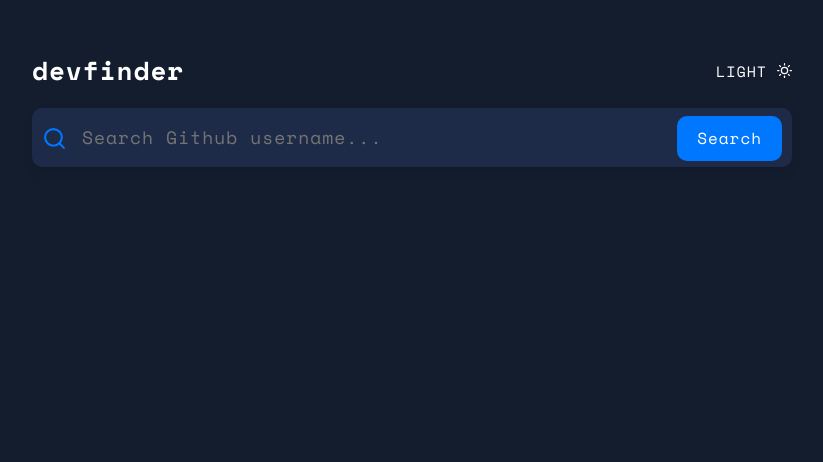
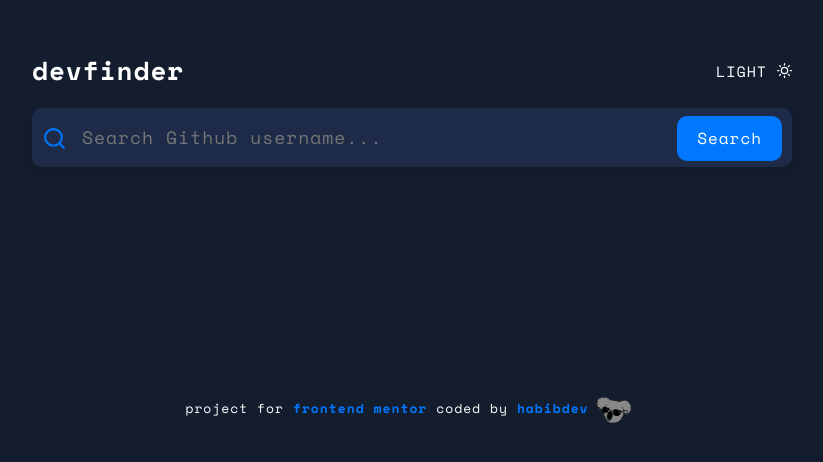
Before and after one commit to habibdev96/FEM-github-user-search-app, a React (Create React App) app: page / in a window 1280 px wide. Shown: the part 146-608 px from the top of the page, without its empty margins (228-1051 px from the left). Built offline with nearby package versions, Linux system fonts and the light colour scheme.

Commit message:
created tag

```diff
--- a/src/App.js
+++ b/src/App.js
@@ -1,16 +1,22 @@
 import React, { useState } from "react";
 import { Globals } from "./abstracts/Globals";
-import { sectionSpacingLg } from "./abstracts/Mixins";
+import { sectionSpacingLg, sectionSpacingSm } from "./abstracts/Mixins";
 import styled, { ThemeProvider } from "styled-components";
 import { lightTheme, darkTheme } from "./abstracts/Themes";
 import Header from "./components/Header";
 import Search from "./components/Search";
 import User from "./components/User";
+import Tag from "./components/Tag";
+import Responsive from "./abstracts/Responsive";
 
 const Main = styled.main`
   ${sectionSpacingLg}
   max-width: 800px;
   margin: 0 auto;
+
+  ${Responsive.md`
+    ${sectionSpacingSm}
+  `}
 `;
 
 const App = () => {
@@ -56,6 +62,7 @@
           />
           {!isActive && <User data={data} />}
         </Main>
+        <Tag />
       </ThemeProvider>
     </>
   );
--- /dev/null
+++ b/src/components/Tag.js
@@ -0,0 +1,59 @@
+import styled from "styled-components";
+import { flexCenter, textStyles, headingStyles } from "../abstracts/Mixins";
+import logo from "../assets/logo/habibdevgif.gif";
+
+const Article = styled.article`
+  ${flexCenter};
+  flex-wrap: wrap;
+
+  .tag-heading {
+    ${textStyles};
+    color: ${({ theme }) => theme.mainText};
+    text-align: center;
+    font-size: 1.3rem;
+  }
+
+  .tag-link {
+    ${headingStyles};
+    color: ${({ theme }) => theme.primary};
+
+    &:hover,
+    &:focus {
+      text-decoration: underline;
+    }
+  }
+
+  .tag-logo {
+    width: 5rem;
+  }
+`;
+
+function Tag() {
+  return (
+    <Article>
+      <h3 className="tag-heading">
+        project for{" "}
+        <a
+          href="https://www.frontendmentor.io/challenges/github-user-search-app-Q09YOgaH6"
+          target="_blank"
+          rel="noreferrer"
+          className="tag-link"
+        >
+          frontend mentor
+        </a>{" "}
+        coded by{" "}
+        <a
+          href="https://github.com/habibdev96"
+          target="_blank"
+          rel="noreferrer"
+          className="tag-link"
+        >
+          habibdev{" "}
+        </a>
+      </h3>
+      <img src={logo} alt="logo" className="tag-logo" />
+    </Article>
+  );
+}
+
+export default Tag;
```
Also changed, not shown: src/assets/logo/habibdevgif.gif (added).
